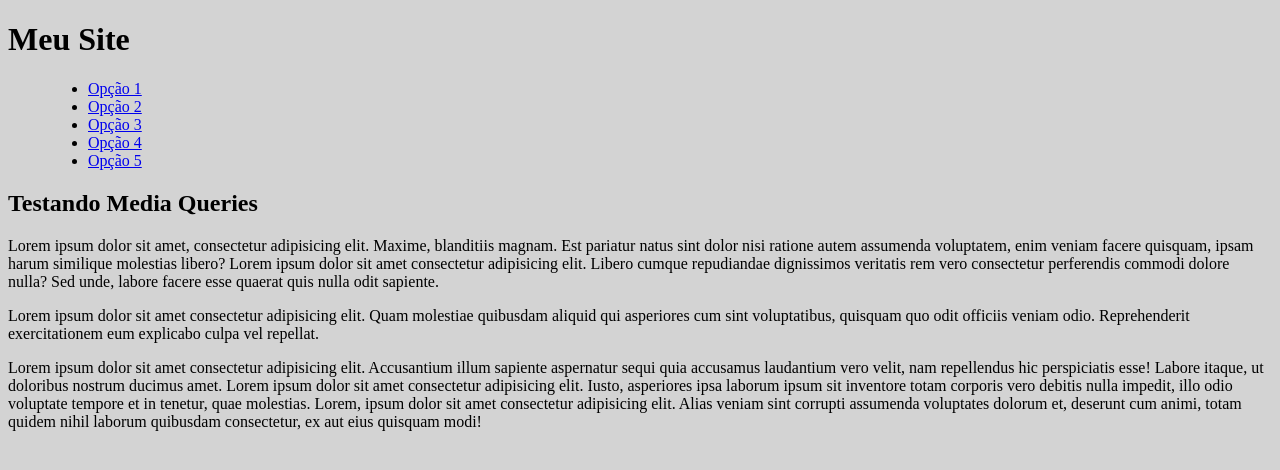
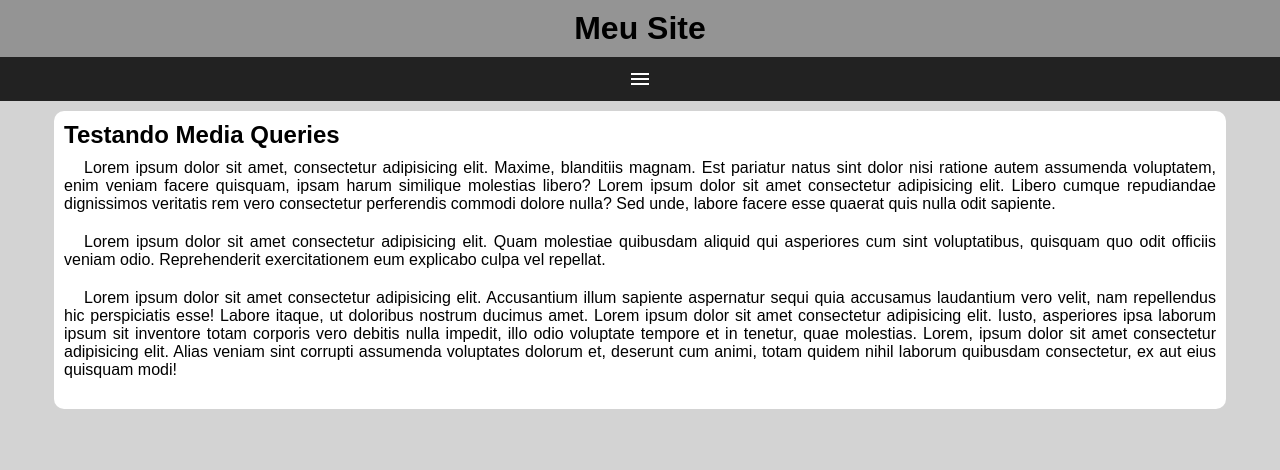
Before and after one commit to felipemagal/html-css, a plain HTML site: page exercicios/ex026/mq005/index.html in a window 1280 px wide. Drawn offline with nearby package versions, Linux system fonts and the light colour scheme.

Commit message:
exercício 26 005

```diff
--- a/exercicios/ex026/mq005/estilos/style.css
+++ b/exercicios/ex026/mq005/estilos/style.css
@@ -1,5 +1,75 @@
 @charset "UTF-8";
+
+* {
+    font-family: Arial, Helvetica, sans-serif;
+    margin: 0px;
+    padding: 0px;
+}
 
 body, html {
     background-color: lightgray;
 }
+
+header {
+    background-color: rgb(148, 148, 148);
+}
+
+header > h1 {
+    padding: 10px;
+    text-align: center;
+}
+
+span#burguer {
+    background-color: rgb(34, 34, 34);
+    display: block;
+    color: white;
+    text-align: center;
+    padding: 10px;
+    cursor: pointer;
+}
+
+span#burguer:hover {
+    background-color: white;
+    color: black;
+}
+
+menu {
+    display: none;
+}
+
+menu > ul {
+    list-style-type: none;
+}
+
+menu > ul > li > a {
+    display: block;
+    padding: 10px;
+    text-decoration: none;
+    text-align: center;
+    background-color: rgb(87, 87, 87);
+    color: white;
+    border-top: 2px solid gray;
+}
+
+menu > ul > li > a:hover {
+    background-color: gray;
+}
+
+main {
+    width: 90vw;
+    background-color: white;
+    margin: auto;
+    margin-top: 10px;
+    padding: 10px;
+    border-radius: 10px;
+}
+
+article > h2 {
+    padding-bottom: 10px;
+}
+
+article > p {
+    text-align: justify;
+    margin-bottom: 20px;
+    text-indent: 20px;
+}
--- a/exercicios/ex026/mq005/index.html
+++ b/exercicios/ex026/mq005/index.html
@@ -5,12 +5,14 @@
     <meta http-equiv="X-UA-Compatible" content="IE=edge">
     <meta name="viewport" content="width=device-width, initial-scale=1.0">
     <title>Media Query</title>
+    <link rel="stylesheet" href="https://fonts.googleapis.com/css2?family=Material+Symbols+Outlined:opsz,wght,FILL,GRAD@20..48,100..700,0..1,-50..200" />
     <link rel="stylesheet" href="estilos/style.css">
 </head>
 <body>
     <header>
         <h1>Meu Site</h1>
-        <menu>
+        <span id="burguer" class="material-symbols-outlined" onclick="clickMenu()">menu</span>
+        <menu id="itens">
             <ul>
                 <li><a href="#">Opção 1</a></li>
                 <li><a href="#">Opção 2</a></li>
@@ -19,6 +21,7 @@
                 <li><a href="#">Opção 5</a></li>
             </ul>
         </menu>
+    </header>
         <main>
             <article>
                 <h2>Testando Media Queries</h2>
@@ -29,6 +32,14 @@
                 <p>Lorem ipsum dolor sit amet consectetur adipisicing elit. Accusantium illum sapiente aspernatur sequi quia accusamus laudantium vero velit, nam repellendus hic perspiciatis esse! Labore itaque, ut doloribus nostrum ducimus amet. Lorem ipsum dolor sit amet consectetur adipisicing elit. Iusto, asperiores ipsa laborum ipsum sit inventore totam corporis vero debitis nulla impedit, illo odio voluptate tempore et in tenetur, quae molestias. Lorem, ipsum dolor sit amet consectetur adipisicing elit. Alias veniam sint corrupti assumenda voluptates dolorum et, deserunt cum animi, totam quidem nihil laborum quibusdam consectetur, ex aut eius quisquam modi!</p>
             </article>
         </main>
-    </header>
+        <script>
+            function clickMenu() {
+                if (itens.style.display == 'block') {
+                    itens.style.display = 'none'
+                } else {
+                    itens.style.display = 'block'
+                }
+            }
+        </script>
 </body>
 </html>
```
